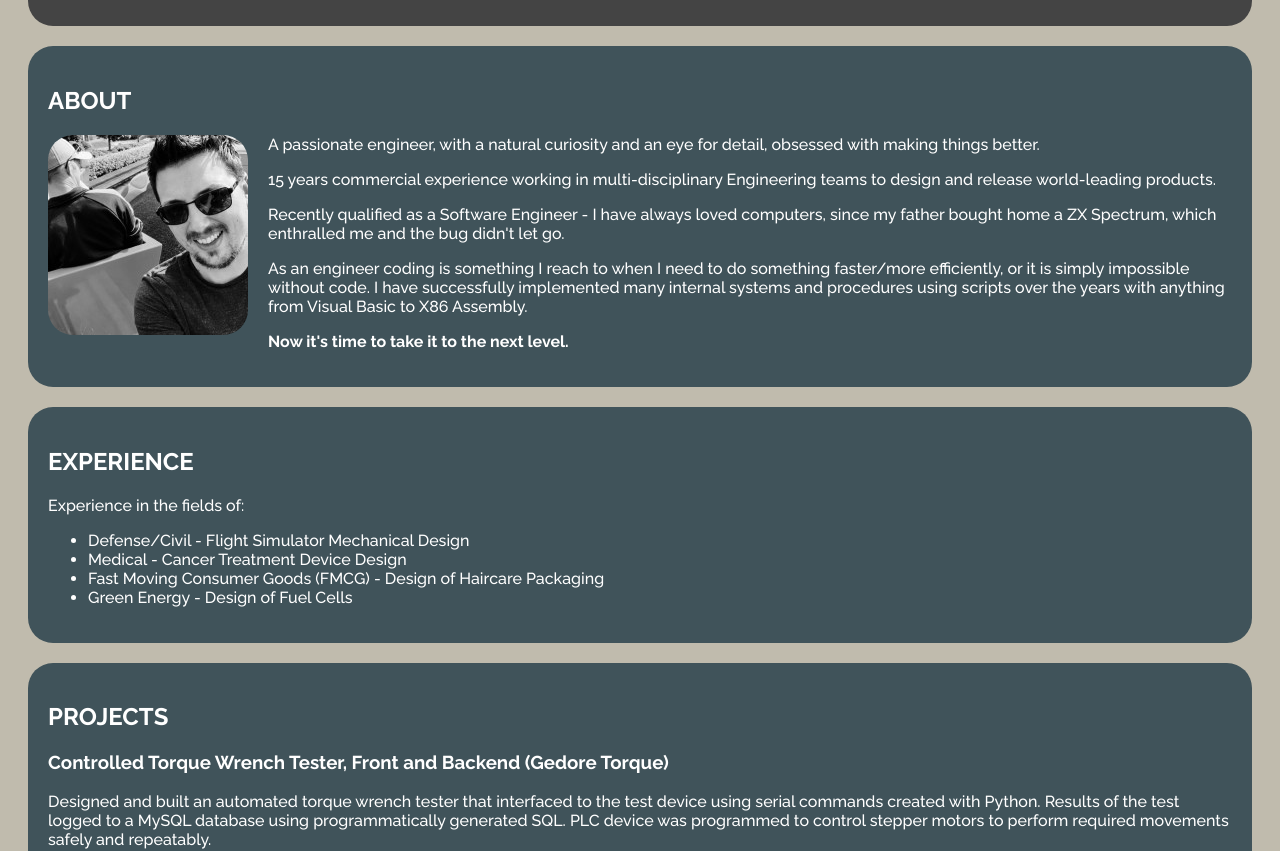
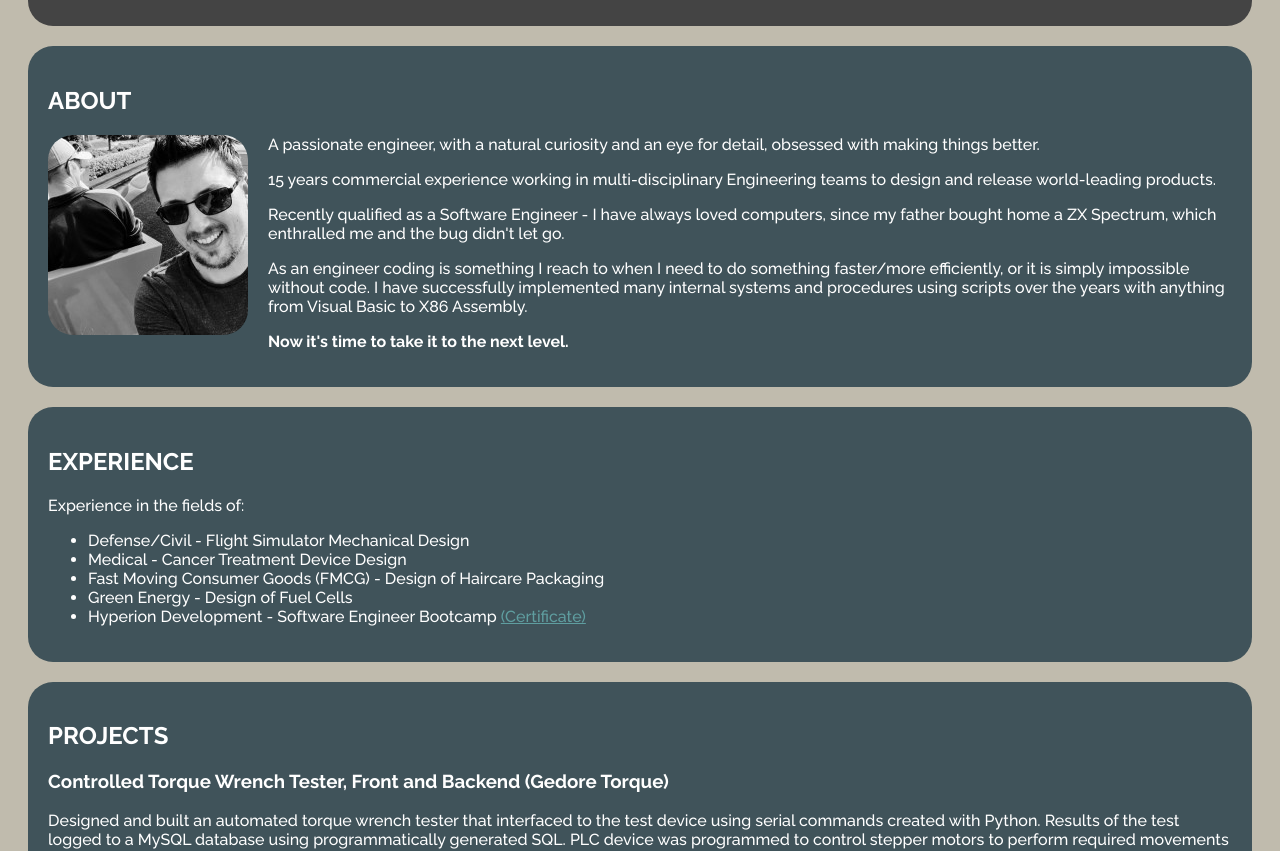
Before and after one commit to matthewconacher/matthew_conacher_cv, a plain HTML site: page index.html in a window 1280 px wide. Shown: the part 181-1032 px from the top of the page. Drawn offline with Linux system fonts and the light colour scheme.

Commit message:
added link to completion certificate

```diff
--- a/index.html
+++ b/index.html
@@ -48,6 +48,7 @@
                 <li>Medical - Cancer Treatment Device Design</li>
                 <li>Fast Moving Consumer Goods (FMCG) - Design of Haircare Packaging</li>
                 <li>Green Energy - Design of Fuel Cells</li>
+                <li>Hyperion Development - Software Engineer Bootcamp <a href="https://drive.google.com/file/d/1Xg0n7j_giAY8LTiiw5KmjcF_l3x4os65/view?usp=sharing">(Certificate)</a></li>
             </ul>
         </div>
 
```
